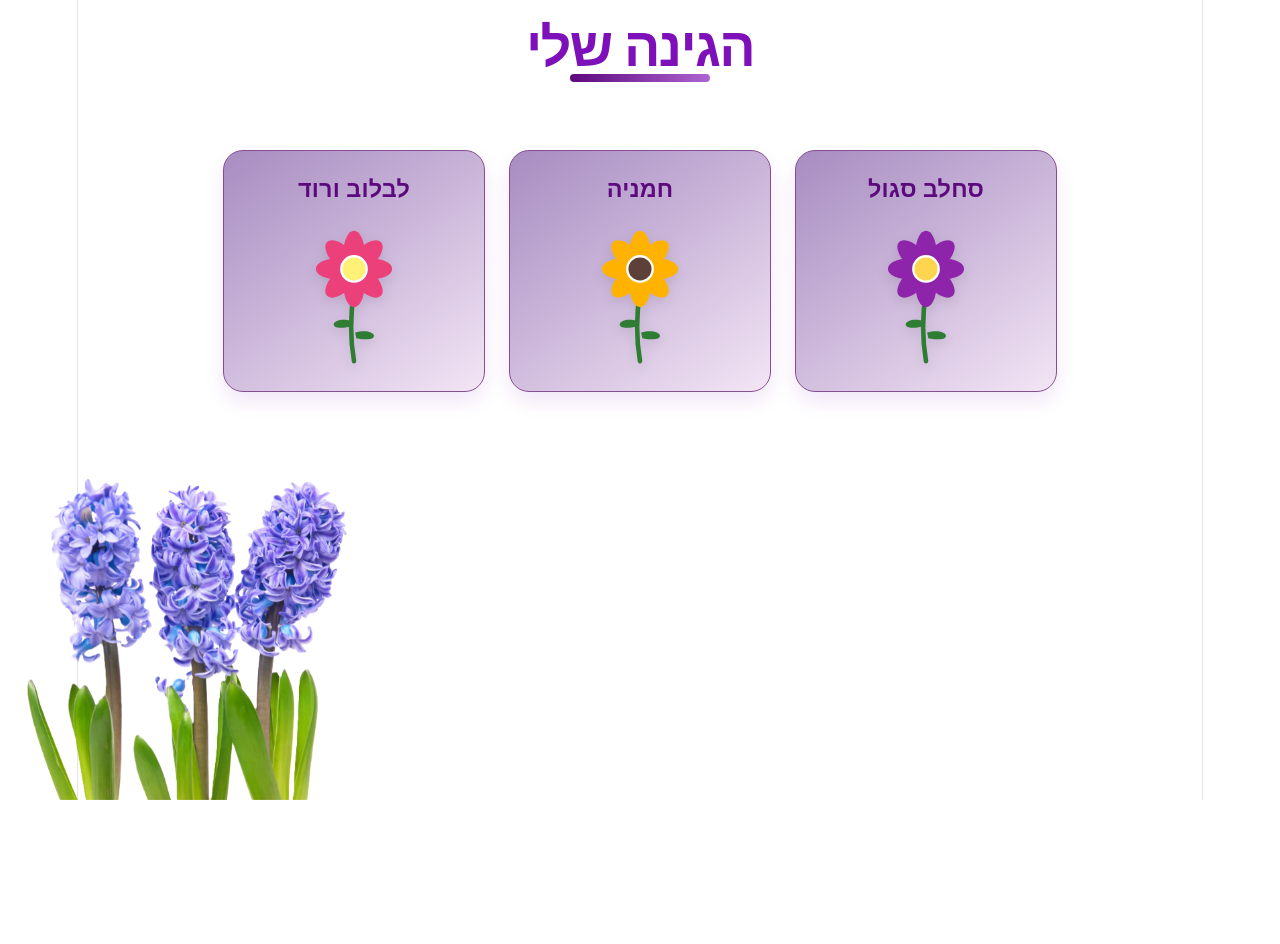
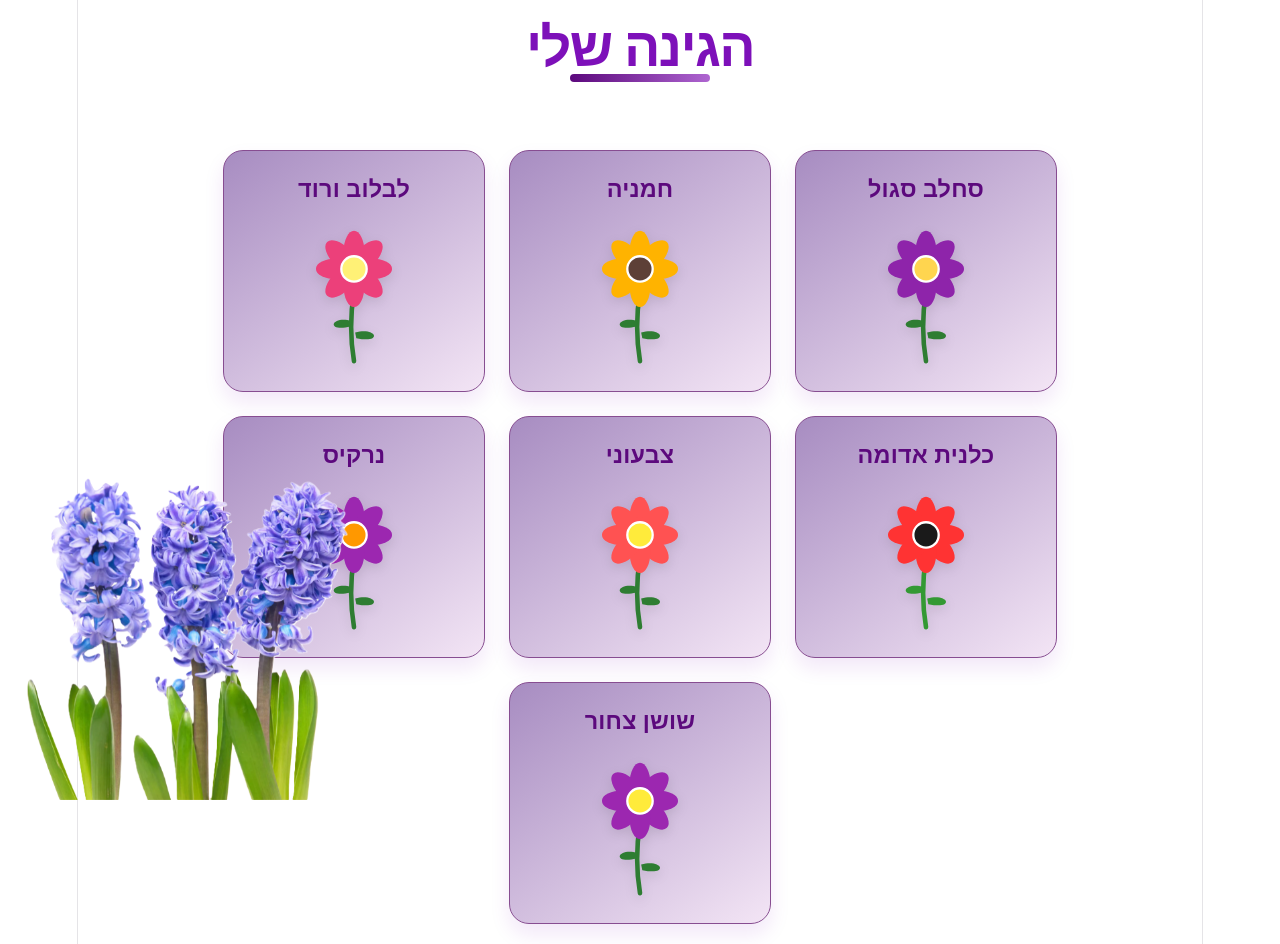
Before and after one commit to Nava-Slutzkin/Garden-App, a React (Vite) app: page / in a window 1280 px wide. Before the commit the page ends 800 px from the top, so only its background shows below. Built offline with nearby package versions, Linux system fonts and the light colour scheme.

Commit message:
Refactor Flower component to use final color variables; add more flower instances in App

```diff
--- a/src/App.jsx
+++ b/src/App.jsx
@@ -1,13 +1,12 @@
 import './App.css';
 
-export function Flower({
-  name = "ורד סגול",
-  colorPetal = "#9c27b0", // צבע עלי הכותרת
-  colorCenter = "#ffeb3b", // צבע מרכז הפרח
-  colorStem = "#2e7d32"    // צבע הגבעול והעלים
-}) {
+export function Flower({ name, colorPetal, colorCenter, colorStem }) {
 
-  // עיצוב הכרטיסייה בגווני סגול תואמים ל-CSS
+  const finalName = name || "פרח קסום";
+  const finalColorPetal = colorPetal || "#9c27b0";
+  const finalColorCenter = colorCenter || "#ffeb3b";
+  const finalColorStem = colorStem || "#2e7d32";
+
   const cardStyle = {
     width: "220px",
     padding: "24px 20px",
@@ -50,23 +49,22 @@ export function Flower({
     >
       <h3 style={titleStyle}>{name}</h3>
 
-      {/* איור SVG מפורט של פרח עם עלי כותרת, מרכז, גבעול ועלים */}
       <svg width="120" height="150" viewBox="0 0 100 130" style={{ filter: "drop-shadow(0px 4px 6px rgba(0,0,0,0.1))" }}>
         {/* גבעול מפותל מעט */}
         <path
           d="M 50 65 Q 45 95 50 125"
-          stroke={colorStem}
+          stroke={finalColorStem}
           strokeWidth="4"
           fill="none"
           strokeLinecap="round"
         />
 
         {/* עלים על הגבעול */}
-        <path d="M 48 90 C 30 85 25 100 47 95" fill={colorStem} />
-        <path d="M 51 100 C 70 95 75 110 52 105" fill={colorStem} />
+        <path d="M 48 90 C 30 85 25 100 47 95" fill={finalColorStem} />
+        <path d="M 51 100 C 70 95 75 110 52 105" fill={finalColorStem} />
 
         {/* 8 עלי כותרת מסודרים במעגל */}
-        <g fill={colorPetal}>
+        <g fill={finalColorPetal}>
           <ellipse cx="50" cy="30" rx="9" ry="18" />
           <ellipse cx="50" cy="30" rx="9" ry="18" transform="rotate(45 50 45)" />
           <ellipse cx="50" cy="30" rx="9" ry="18" transform="rotate(90 50 45)" />
@@ -78,7 +76,7 @@ export function Flower({
         </g>
 
         {/* מרכז הפרח */}
-        <circle cx="50" cy="45" r="11" fill={colorCenter} stroke="#ffffff" strokeWidth="2" />
+        <circle cx="50" cy="45" r="11" fill={finalColorCenter} stroke="#ffffff" strokeWidth="2" />
       </svg>
     </div>
   );
@@ -90,7 +88,6 @@ function App() {
       <h1>הגינה שלי</h1>
       <img src="/public/image.png" alt="תמונה" className="fixed-bottom-left" />
 
-        {/* תצוגת מופעים של הפרחים */}
       <div style={{
         display: 'flex',
         gap: '24px',
@@ -101,6 +98,10 @@ function App() {
         <Flower name="סחלב סגול" colorPetal="#8e24aa" colorCenter="#ffd54f" />
         <Flower name="חמניה" colorPetal="#ffb300" colorCenter="#5d4037" />
         <Flower name="לבלוב ורוד" colorPetal="#ec407a" colorCenter="#fff176" />
+        <Flower name="כלנית אדומה" colorPetal="#ff3333" colorCenter="#1a1a1a" colorStem="#339933" />
+        <Flower name="צבעוני" colorPetal="#ff5252" />
+        <Flower name="נרקיס" colorCenter="#ff9800" />
+        <Flower name="שושן צחור" />
       </div>
     </div>
   );
```
Lines whose indentation alone changed are shown as unchanged.
